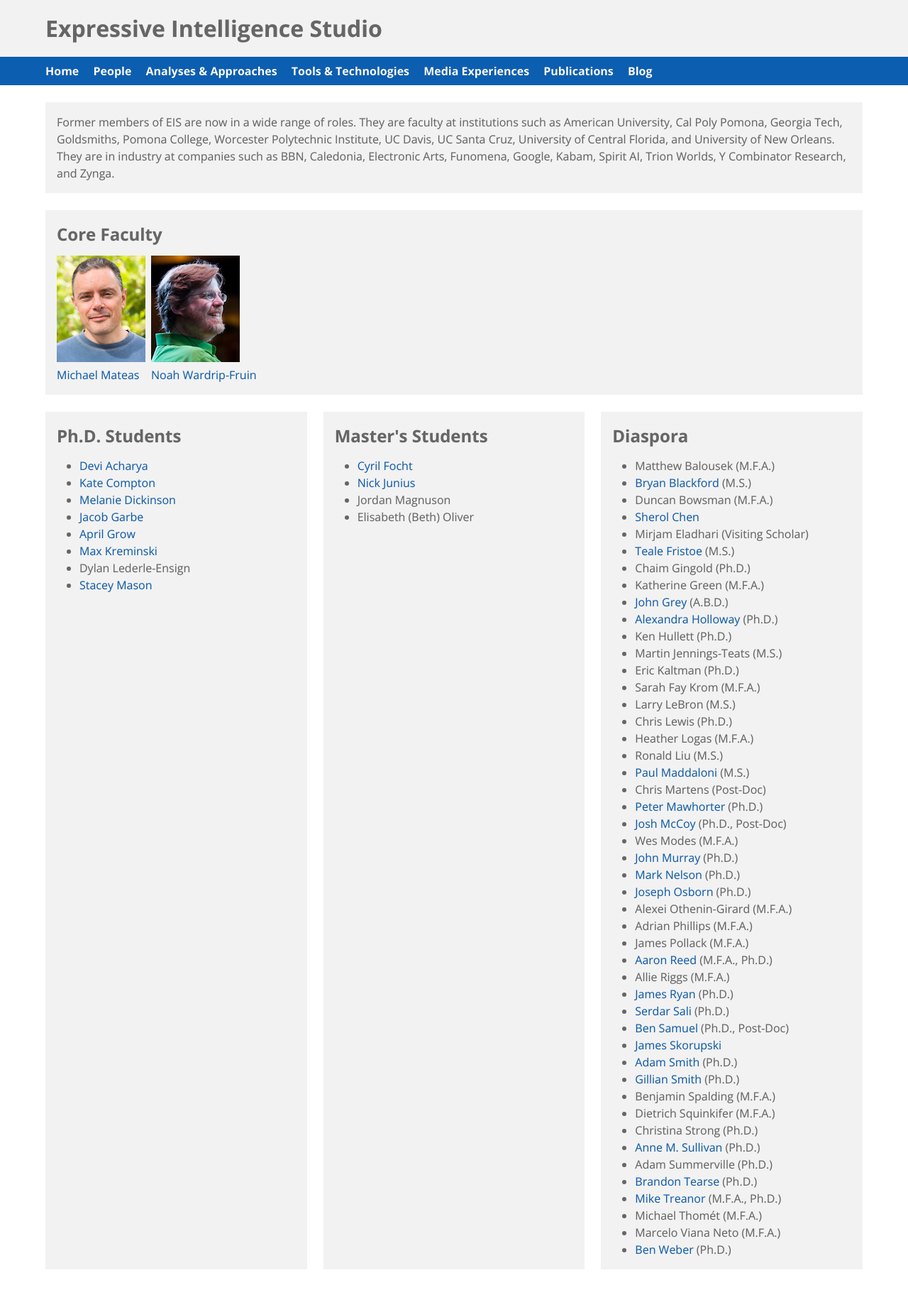
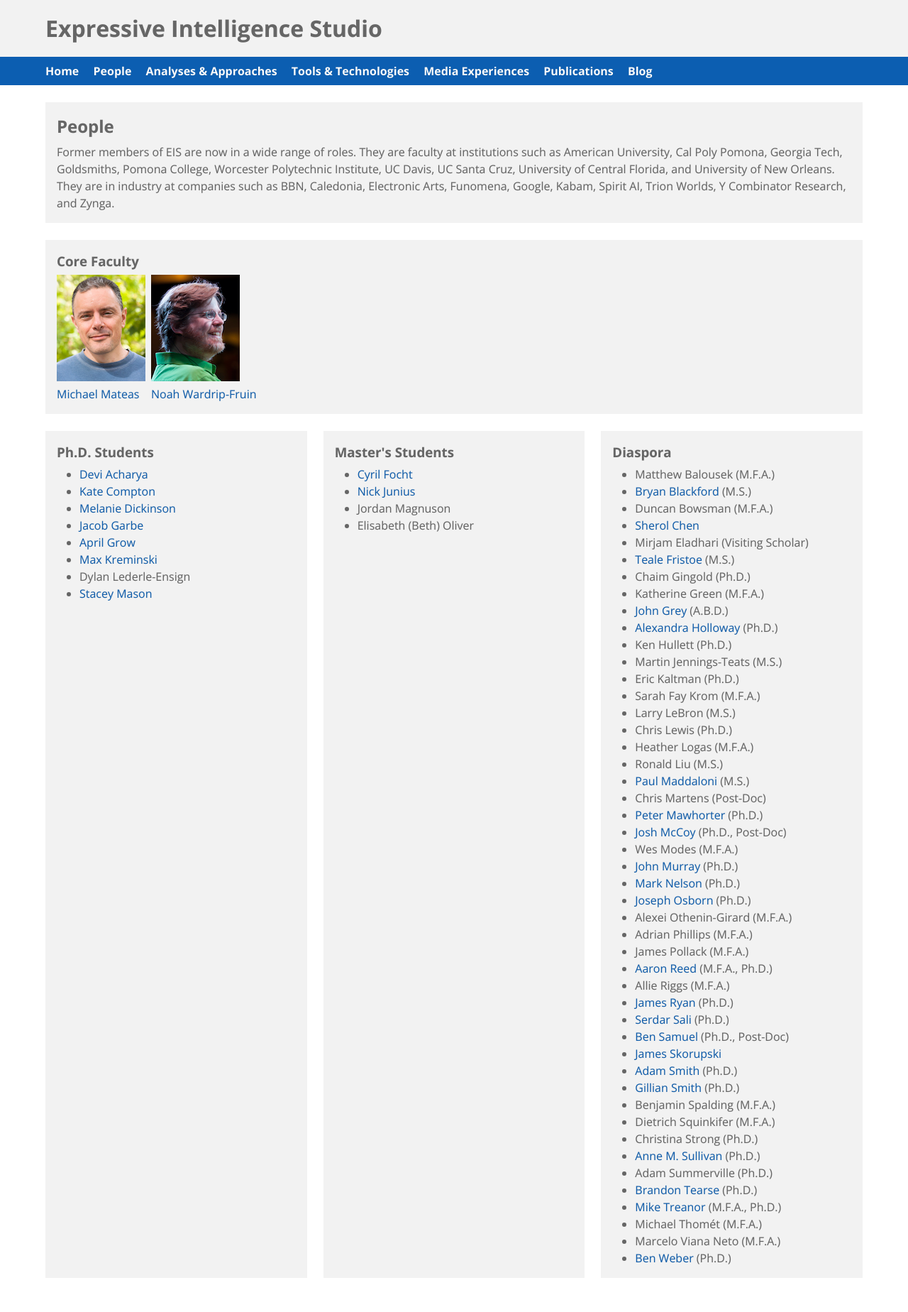
Before and after one commit to ExpressiveIntelligence/expressiveintelligence.github.io, a Jekyll site: the page built from people/index.html, in a window 1280 px wide. Shown: the whole page at 71% size. Built offline with Jekyll 4.4.1, drawn with Linux system fonts in a browser that asks for light colours.

Commit message:
Add page title headers for most main pages

```diff
--- a/_layouts/page.html
+++ b/_layouts/page.html
@@ -98,7 +98,10 @@
     padding: 1em;
   }
   .content h2 {
-    margin-bottom: 0.5em;
+    margin-bottom: 0.25em;
+  }
+  .content h3 {
+    margin-bottom: 0.25em;
   }
   .content p {
     margin-bottom: 1rem;
--- a/analyses-and-approaches/index.html
+++ b/analyses-and-approaches/index.html
@@ -2,6 +2,7 @@
 title: Analyses & Approaches
 ---
 <section>
+  <h2>Analyses & Approaches</h2>
   <p>This area of EIS work focuses on deepening understanding of computational media and the design approaches that can make it more effective. Our analysis work uses the tools and knowledge of a variety of scholarly areas &mdash; from game studies and software studies to digital humanities and history of technology &mdash; together with the knowledge of artists and designers. We aim to understand areas of contemporary computational media, literary and artistic approaches that can inform new work in computational media, the history of our field, key challenges for future research, and more. Our work in design approaches explores ways of making computational media &mdash; from how creative possibilities can be unlocked for broad audiences to how experts can craft effective experiences. We have also developed approaches to work that is not making computational media, but is related to it, such as the cataloging and citation of computer games.</p>
 </section>
 <article class="project-card">
--- a/media-experiences/index.html
+++ b/media-experiences/index.html
@@ -2,6 +2,7 @@
 title: Media Experiences
 ---
 <section>
+  <h2>Media Experiences</h2>
   <p>This area of EIS work focuses on design research toward new genres of audience experience. We believe new technologies, tools, and design approaches for creating computational media are often best understood and evaluated by using them to create novel works of media. This helps establish whether something new has truly been enabled &mdash; and shows at least one example of the audience experiences that are possible. It also reveals issues that tend to remain invisible with projects that only reach the technology or prototype phase. Finally, it also makes it possible to expand the public’s understanding of how computational media can work and what it can be about. The resulting projects take a variety of forms, from pure software to hybrids involving physical materials and live performance. We share this work in a range of ways, from festival and museum showings to public releases.</p>
 </section>
 <article class="project-card">
--- a/people/index.html
+++ b/people/index.html
@@ -22,10 +22,11 @@ title: People
 }
 </style>
 <section>
+  <h2>People</h2>
   <p>Former members of EIS are now in a wide range of roles. They are faculty at institutions such as American University, Cal Poly Pomona, Georgia Tech, Goldsmiths, Pomona College, Worcester Polytechnic Institute, UC Davis, UC Santa Cruz, University of Central Florida, and University of New Orleans. They are in industry at companies such as BBN, Caledonia, Electronic Arts, Funomena, Google, Kabam, Spirit AI, Trion Worlds, Y Combinator Research, and Zynga.</p>
 </section>
 <section>
-  <h2>Core Faculty</h2>
+  <h3>Core Faculty</h3>
   <div class="sidebyside">
     <a href="/people/michael-mateas" style="margin-right:0.5em"><img src="/img/mm-small.png" alt="Michael Mateas"></img><p>Michael Mateas</p></a>
     <a href="/people/noah-wardrip-fruin"><img src="/img/nwf-small.png" alt="Noah Wardrip-Fruin"></img><p>Noah Wardrip-Fruin</p></a>
@@ -33,7 +34,7 @@ title: People
 </section>
 <div class="sidebyside three">
   <section>
-    <h2>Ph.D. Students</h2>
+    <h3>Ph.D. Students</h3>
     <ul>
       <li><a href="http://www.devi-a.com">Devi Acharya</a></li>
       <li><a href="http://users.soe.ucsc.edu/~kcompton/">Kate Compton</a></li>
@@ -46,7 +47,7 @@ title: People
     </ul>
   </section>
   <section>
-    <h2>Master's Students</h2>
+    <h3>Master's Students</h3>
     <ul>
       <li><a href="https://cyrilfocht.github.io/">Cyril Focht</a></li>
       <li><a href="http://www.nickjunius.com/">Nick Junius</a></li>
@@ -55,7 +56,7 @@ title: People
     </ul>
   </section>
   <section>
-    <h2>Diaspora</h2>
+    <h3>Diaspora</h3>
     <ul>
       <li>Matthew Balousek (M.F.A.)</li>
       <li><a href="http://www.originowl.com/">Bryan Blackford</a>&nbsp;(M.S.)</li>
--- a/tools-and-technologies/index.html
+++ b/tools-and-technologies/index.html
@@ -2,6 +2,7 @@
 title: Tools & Technologies
 ---
 <section>
+  <h2>Tools & Technologies</h2>
   <p>This area of EIS work focuses on enabling new possibilities for making and understanding media. Much of it builds on our work on analyses and approaches. For example, a computational model of social interaction or of quests might build on our analyses of how those are represented in other forms of media and how they have been modeled in computer games and other computational media. Similarly, a tool for natural language generation or accessible game creation might build on design practices we have studied or explored in other contexts. The technologies that result are often new computational models, enabling new types of computational media experiences. But they can also include technologies that do things like automatically create game maps from emulator play or that extract knowledge about build orders from RTS gameplay logs. The tools we create often aim to allow a broader audience to use our novel technologies to create new types of media. But we also create tools for tasks related to computational media, such as discovering relevant examples from the history of computer games or performing software studies analysis grounded in the operations of the software.</p>
 </section>
 
```
